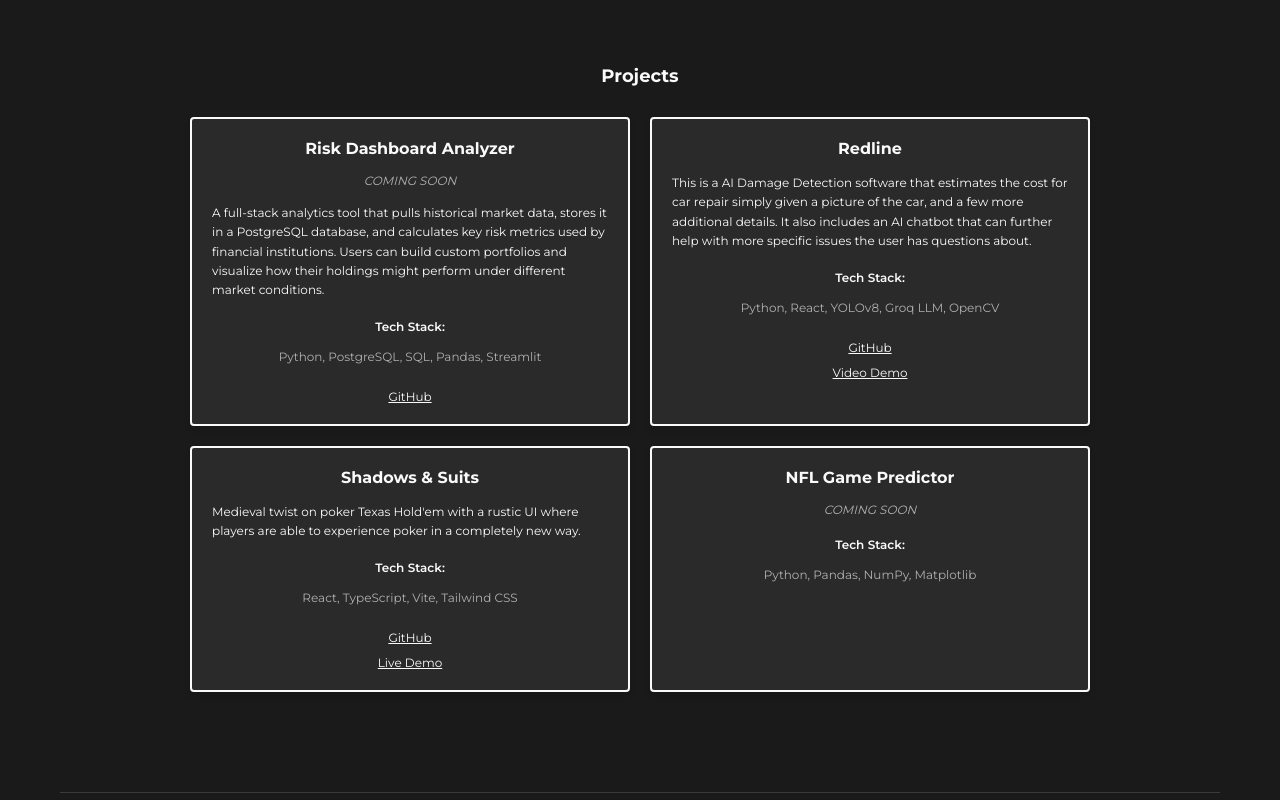
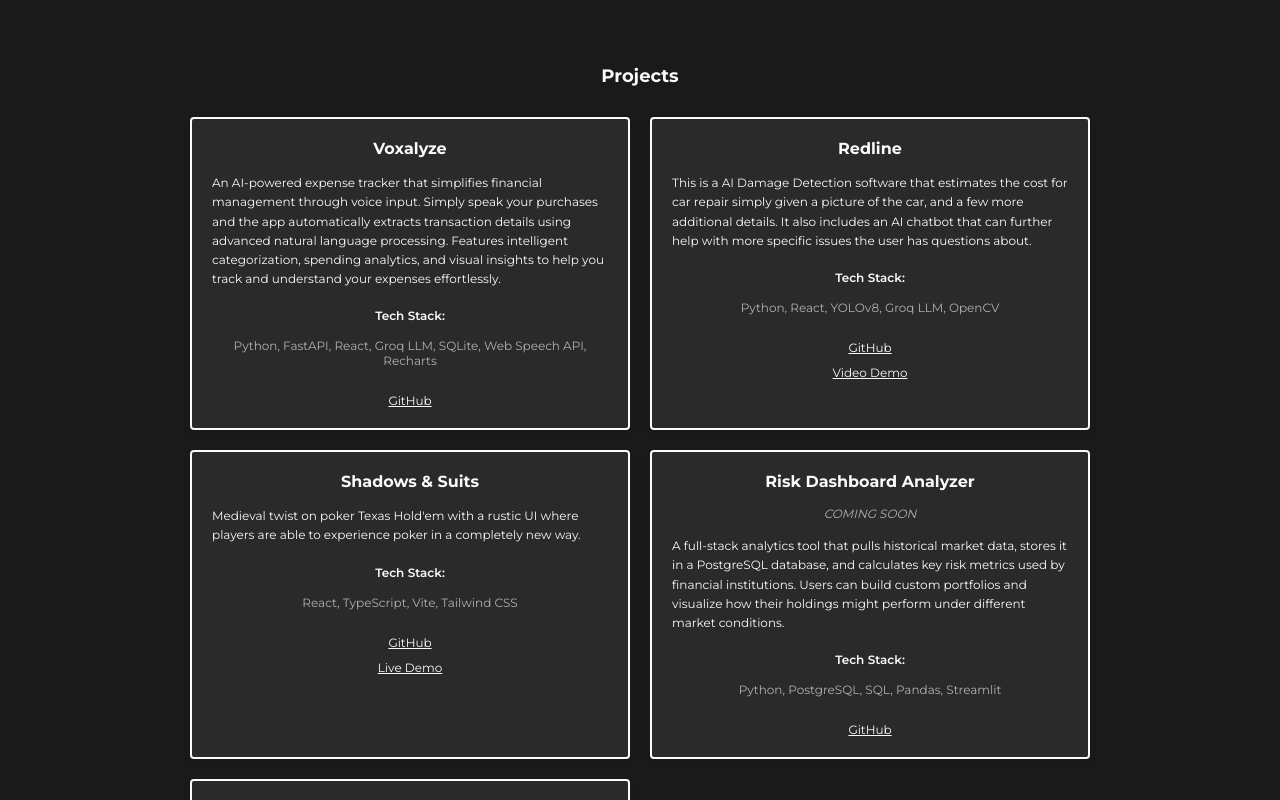
Before and after one commit to pradyunbachu/Portfolio-Website, a React (Vite) app: page / in a window 1280 px wide. Shown: the part 1980-2780 px from the top of the page. Built offline with nearby package versions, Linux system fonts and the light colour scheme.

Commit message:
added voxalyze

```diff
--- a/src/App.jsx
+++ b/src/App.jsx
@@ -1227,7 +1227,7 @@ function App() {
                 gap: "20px",
                 width: "100%",
               }}>
-              {/* Risk Dashboard Analyzer Box */}
+              {/* Voxalyze Box */}
               <div
                 style={{
                   fontFamily: "Montserrat, sans-serif",
@@ -1249,17 +1249,7 @@ function App() {
                     transition: "color 0.3s ease",
                     textAlign: "center",
                   }}>
-                  Risk Dashboard Analyzer
-                </div>
-                <div
-                  style={{
-                    fontSize: "12px",
-                    fontStyle: "italic",
-                    color: darkMode ? "#b0b0b0" : "#666666",
-                    transition: "color 0.3s ease",
-                    textAlign: "center",
-                  }}>
-                  COMING SOON
+                  Voxalyze
                 </div>
                 <div
                   style={{
@@ -1270,11 +1260,10 @@ function App() {
                     lineHeight: "1.6",
                     textAlign: "left",
                   }}>
-                  A full-stack analytics tool that pulls historical market data,
-                  stores it in a PostgreSQL database, and calculates key risk
-                  metrics used by financial institutions. Users can build custom
-                  portfolios and visualize how their holdings might perform
-                  under different market conditions.
+                  An AI-powered expense tracker that simplifies financial management through voice input.
+                  Simply speak your purchases and the app automatically extracts transaction details using
+                  advanced natural language processing. Features intelligent categorization, spending analytics,
+                  and visual insights to help you track and understand your expenses effortlessly.
                 </div>
                 <div
                   style={{
@@ -1293,7 +1282,7 @@ function App() {
                     color: darkMode ? "#b0b0b0" : "#666666",
                     transition: "color 0.3s ease",
                   }}>
-                  Python, PostgreSQL, SQL, Pandas, Streamlit
+                  Python, FastAPI, React, Groq LLM, SQLite, Web Speech API, Recharts
                 </div>
                 <div
                   style={{
@@ -1303,7 +1292,7 @@ function App() {
                     marginTop: "10px",
                   }}>
                   <a
-                    href="https://github.com/pradyunbachu/Risk-Dashboard-Analyzer"
+                    href="https://github.com/pradyunbachu/VoiceP_App"
                     target="_blank"
                     rel="noopener noreferrer"
                     style={{
@@ -1508,6 +1497,98 @@ function App() {
                 </div>
               </div>
 
+              {/* Risk Dashboard Analyzer Box */}
+              <div
+                style={{
+                  fontFamily: "Montserrat, sans-serif",
+                  backgroundColor: darkMode ? "#2a2a2a" : "#ffffff",
+                  border: `2px solid ${darkMode ? "#fafafa" : "#000000"}`,
+                  transition: "all 0.3s ease",
+                  borderRadius: "4px",
+                  padding: "20px",
+                  display: "flex",
+                  flexDirection: "column",
+                  gap: "15px",
+                  boxShadow: "0 4px 6px rgba(0, 0, 0, 0.1)",
+                }}>
+                <div
+                  style={{
+                    fontSize: "16px",
+                    fontWeight: 700,
+                    color: darkMode ? "#fafafa" : "#000000",
+                    transition: "color 0.3s ease",
+                    textAlign: "center",
+                  }}>
+                  Risk Dashboard Analyzer
+                </div>
+                <div
+                  style={{
+                    fontSize: "12px",
+                    fontStyle: "italic",
+                    color: darkMode ? "#b0b0b0" : "#666666",
+                    transition: "color 0.3s ease",
+                    textAlign: "center",
+                  }}>
+                  COMING SOON
+                </div>
+                <div
+                  style={{
+                    fontSize: "12px",
+                    fontWeight: 400,
+                    color: darkMode ? "#fafafa" : "#000000",
+                    transition: "color 0.3s ease",
+                    lineHeight: "1.6",
+                    textAlign: "left",
+                  }}>
+                  A full-stack analytics tool that pulls historical market data,
+                  stores it in a PostgreSQL database, and calculates key risk
+                  metrics used by financial institutions. Users can build custom
+                  portfolios and visualize how their holdings might perform
+                  under different market conditions.
+                </div>
+                <div
+                  style={{
+                    fontSize: "12px",
+                    fontWeight: 600,
+                    color: darkMode ? "#fafafa" : "#000000",
+                    transition: "color 0.3s ease",
+                    marginTop: "5px",
+                  }}>
+                  Tech Stack:
+                </div>
+                <div
+                  style={{
+                    fontSize: "12px",
+                    fontWeight: 400,
+                    color: darkMode ? "#b0b0b0" : "#666666",
+                    transition: "color 0.3s ease",
+                  }}>
+                  Python, PostgreSQL, SQL, Pandas, Streamlit
+                </div>
+                <div
+                  style={{
+                    display: "flex",
+                    flexDirection: "column",
+                    gap: "10px",
+                    marginTop: "10px",
+                  }}>
+                  <a
+                    href="https://github.com/pradyunbachu/Risk-Dashboard-Analyzer"
+                    target="_blank"
+                    rel="noopener noreferrer"
+                    style={{
+                      fontFamily: "Montserrat, sans-serif",
+                      fontSize: "12px",
+                      color: darkMode ? "#fafafa" : "#000000",
+                      transition: "color 0.3s ease",
+                      textDecoration: "underline",
+                      cursor: "pointer",
+                    }}>
+                    GitHub
+                  </a>
+                </div>
+              </div>
+
               {/* NFL Game Predictor Box */}
               <div
                 style={{
```
